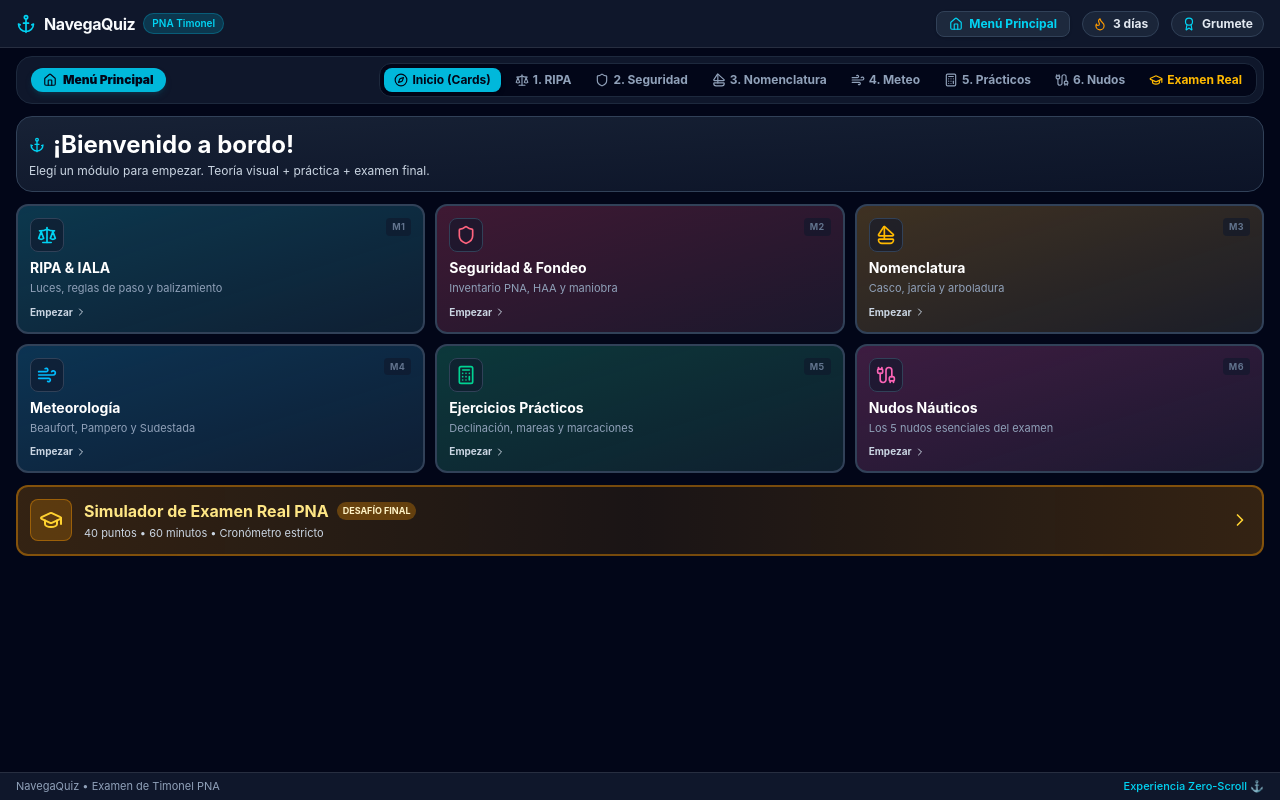
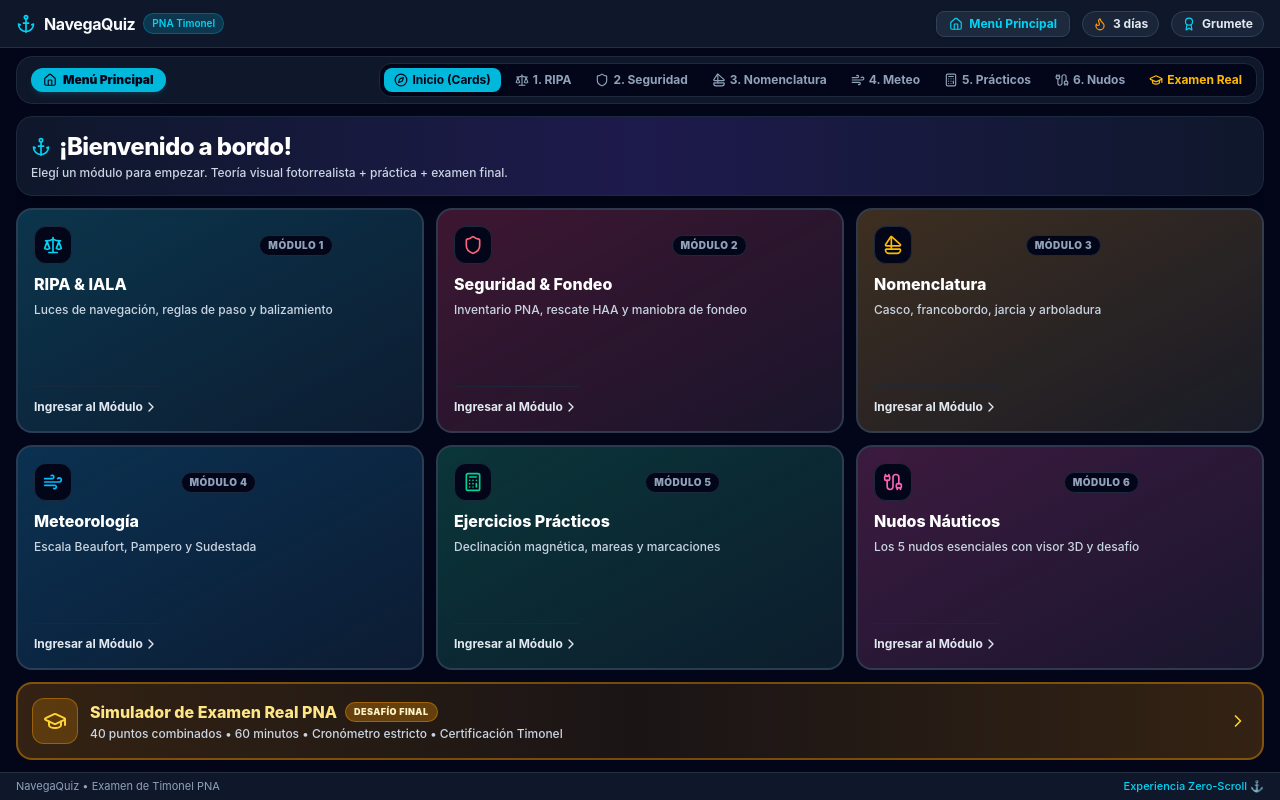
Before and after one commit to jcastillovnz/navega-quiz, a React (Vite) app: page / in a window 1280 px wide. Built offline with nearby package versions, Linux system fonts and the light colour scheme.

Commit message:
style: stretch module cards in DashboardView to fill 100% vertical space without empty gaps

```diff
--- a/src/components/dashboard/DashboardView.tsx
+++ b/src/components/dashboard/DashboardView.tsx
@@ -33,60 +33,60 @@ const MODULES: ModuleCard[] = [
     id: 'RIPA',
     number: 1,
     title: 'RIPA & IALA',
-    description: 'Luces, reglas de paso y balizamiento',
+    description: 'Luces de navegación, reglas de paso y balizamiento',
     icon: Scale,
     gradient: 'from-cyan-500/20 to-cyan-500/5',
-    borderColor: 'hover:border-cyan-500/60',
+    borderColor: 'hover:border-cyan-500/60 border-slate-700/80',
     iconColor: 'text-cyan-400'
   },
   {
     id: 'SEGURIDAD',
     number: 2,
     title: 'Seguridad & Fondeo',
-    description: 'Inventario PNA, HAA y maniobra',
+    description: 'Inventario PNA, rescate HAA y maniobra de fondeo',
     icon: Shield,
     gradient: 'from-rose-500/20 to-rose-500/5',
-    borderColor: 'hover:border-rose-500/60',
+    borderColor: 'hover:border-rose-500/60 border-slate-700/80',
     iconColor: 'text-rose-400'
   },
   {
     id: 'NOMENCLATURA',
     number: 3,
     title: 'Nomenclatura',
-    description: 'Casco, jarcia y arboladura',
+    description: 'Casco, francobordo, jarcia y arboladura',
     icon: Sailboat,
     gradient: 'from-amber-500/20 to-amber-500/5',
-    borderColor: 'hover:border-amber-500/60',
+    borderColor: 'hover:border-amber-500/60 border-slate-700/80',
     iconColor: 'text-amber-400'
   },
   {
     id: 'METEOROLOGIA',
     number: 4,
     title: 'Meteorología',
-    description: 'Beaufort, Pampero y Sudestada',
+    description: 'Escala Beaufort, Pampero y Sudestada',
     icon: Wind,
     gradient: 'from-sky-500/20 to-sky-500/5',
-    borderColor: 'hover:border-sky-500/60',
+    borderColor: 'hover:border-sky-500/60 border-slate-700/80',
     iconColor: 'text-sky-400'
   },
   {
     id: 'PRACTICOS',
     number: 5,
     title: 'Ejercicios Prácticos',
-    description: 'Declinación, mareas y marcaciones',
+    description: 'Declinación magnética, mareas y marcaciones',
     icon: Calculator,
     gradient: 'from-emerald-500/20 to-emerald-500/5',
-    borderColor: 'hover:border-emerald-500/60',
+    borderColor: 'hover:border-emerald-500/60 border-slate-700/80',
     iconColor: 'text-emerald-400'
   },
   {
     id: 'NUDOS',
     number: 6,
     title: 'Nudos Náuticos',
-    description: 'Los 5 nudos esenciales del examen',
+    description: 'Los 5 nudos esenciales con visor 3D y desafío',
     icon: Cable,
     gradient: 'from-pink-500/20 to-pink-500/5',
-    borderColor: 'hover:border-pink-500/60',
+    borderColor: 'hover:border-pink-500/60 border-slate-700/80',
     iconColor: 'text-pink-400'
   }
 ];
@@ -109,38 +109,38 @@ export const DashboardView: React.FC<DashboardViewProps> = ({ onSelectModule })
   }, []);
 
   return (
-    <div className="flex-1 flex flex-col gap-3 min-h-0 min-w-0 overflow-hidden">
+    <div className="h-full flex flex-col gap-3 min-h-0 min-w-0 overflow-hidden">
       {/* Hero compacto */}
-      <div className="bg-gradient-to-br from-slate-800/80 to-slate-900/80 border border-slate-700 rounded-2xl p-3 shrink-0">
-        <div className="flex items-start justify-between gap-3 flex-wrap min-w-0">
+      <div className="bg-gradient-to-r from-slate-900 via-indigo-950 to-slate-900 border border-slate-800 rounded-2xl p-3.5 shrink-0 shadow-lg">
+        <div className="flex items-center justify-between gap-3 flex-wrap min-w-0">
           <div className="flex-1 min-w-0">
             <div className="flex items-center gap-2 mb-0.5">
-              <Anchor className="w-4 h-4 text-cyan-400" />
-              <h1 className="text-xl md:text-2xl font-bold text-white">¡Bienvenido a bordo!</h1>
+              <Anchor className="w-5 h-5 text-cyan-400" />
+              <h1 className="text-xl md:text-2xl font-extrabold text-white tracking-tight">¡Bienvenido a bordo!</h1>
             </div>
-            <p className="text-slate-300 text-xs">
+            <p className="text-slate-300 text-xs font-medium">
               {progress && progress.xp > 0
                 ? `Continuá tu preparación para el examen de Timonel de Yate Vela y Motor.`
-                : `Elegí un módulo para empezar. Teoría visual + práctica + examen final.`}
+                : `Elegí un módulo para empezar. Teoría visual fotorrealista + práctica + examen final.`}
             </p>
           </div>
 
           {progress && progress.xp > 0 && (
-            <div className="flex gap-1.5 flex-wrap">
+            <div className="flex gap-2 flex-wrap">
               <StatChip
-                icon={<Trophy className="w-3 h-3" />}
+                icon={<Trophy className="w-3.5 h-3.5" />}
                 label="Mejor"
                 value={`${bestScore}%`}
                 color="text-amber-300"
               />
               <StatChip
-                icon={<Star className="w-3 h-3 fill-amber-400 text-amber-400" />}
+                icon={<Star className="w-3.5 h-3.5 fill-amber-400 text-amber-400" />}
                 label="Prom."
                 value={`${avgScore}%`}
                 color="text-cyan-300"
               />
               <StatChip
-                icon={<GraduationCap className="w-3 h-3" />}
+                icon={<GraduationCap className="w-3.5 h-3.5" />}
                 label="Ex."
                 value={String(examCount)}
                 color="text-emerald-300"
@@ -150,29 +150,32 @@ export const DashboardView: React.FC<DashboardViewProps> = ({ onSelectModule })
         </div>
       </div>
 
-      {/* Grid de módulos */}
-      <div className="grid grid-cols-1 sm:grid-cols-2 lg:grid-cols-3 gap-2.5 flex-1 min-h-0 content-start">
+      {/* Grid de módulos que ocupa el 100% del alto restante (Sin Espacio Vacío) */}
+      <div className="grid grid-cols-1 sm:grid-cols-2 lg:grid-cols-3 gap-3 flex-1 min-h-0 sm:grid-rows-2">
         {MODULES.map(m => {
           const Icon = m.icon;
           return (
             <button
               key={m.id}
               onClick={() => onSelectModule(m.id)}
-              className={`group text-left bg-gradient-to-br ${m.gradient} bg-slate-800/50 border-2 border-slate-700 ${m.borderColor} rounded-xl p-3 transition-all duration-300 hover:scale-[1.02] hover:shadow-xl active:scale-[0.98]`}
+              className={`group text-left bg-gradient-to-br ${m.gradient} bg-slate-900/90 border-2 ${m.borderColor} rounded-2xl p-4 flex flex-col justify-between transition-all duration-300 hover:scale-[1.01] hover:shadow-2xl active:scale-[0.99] cursor-pointer h-full`}
             >
-              <div className="flex items-start justify-between mb-1.5">
-                <div className={`p-1.5 rounded-lg bg-slate-900/60 border border-slate-700 ${m.iconColor}`}>
-                  <Icon className="w-5 h-5" />
+              <div>
+                <div className="flex items-center justify-between mb-2">
+                  <div className={`p-2 rounded-xl bg-slate-950 border border-slate-800 ${m.iconColor} group-hover:scale-110 transition-transform`}>
+                    <Icon className="w-5 h-5" />
+                  </div>
+                  <span className="text-[10px] font-black text-slate-400 uppercase tracking-wider bg-slate-950 px-2 py-0.5 rounded-full border border-slate-800">
+                    Módulo {m.number}
+                  </span>
                 </div>
-                <span className="text-[9px] font-bold text-slate-500 uppercase tracking-wider bg-slate-900/60 px-1.5 py-0.5 rounded">
-                  M{m.number}
-                </span>
+                <h3 className="text-base font-extrabold text-white mb-1 group-hover:text-cyan-300 transition-colors">{m.title}</h3>
+                <p className="text-xs text-slate-300 leading-relaxed font-medium line-clamp-2">{m.description}</p>
               </div>
-              <h3 className="text-sm font-bold text-white mb-0.5">{m.title}</h3>
-              <p className="text-[11px] text-slate-400 mb-2 line-clamp-1">{m.description}</p>
-              <div className="flex items-center text-[10px] font-bold text-slate-300 group-hover:text-cyan-300 transition-colors">
-                Empezar
-                <ChevronRight className="w-3 h-3 ml-0.5 group-hover:translate-x-1 transition-transform" />
+
+              <div className="flex items-center justify-between pt-3 border-t border-slate-800/80 text-xs font-bold text-slate-200 group-hover:text-cyan-400 transition-colors mt-2">
+                <span>Ingresar al Módulo</span>
+                <ChevronRight className="w-4 h-4 group-hover:translate-x-1 transition-transform" />
               </div>
             </button>
           );
@@ -182,24 +185,24 @@ export const DashboardView: React.FC<DashboardViewProps> = ({ onSelectModule })
       {/* CTA Examen Final */}
       <button
         onClick={() => onSelectModule('EXAMEN')}
-        className="group relative w-full bg-gradient-to-r from-amber-500/20 via-amber-500/10 to-amber-500/20 border-2 border-amber-500/40 hover:border-amber-500 rounded-xl p-3 transition-all duration-300 hover:scale-[1.01] hover:shadow-2xl hover:shadow-amber-500/20 active:scale-[0.99] shrink-0"
+        className="group relative w-full bg-gradient-to-r from-amber-500/20 via-amber-500/10 to-amber-500/20 border-2 border-amber-500/40 hover:border-amber-500 rounded-2xl p-3.5 transition-all duration-300 hover:scale-[1.005] hover:shadow-2xl hover:shadow-amber-500/20 active:scale-[0.99] shrink-0 cursor-pointer"
       >
         <div className="flex items-center gap-3">
-          <div className="p-2 rounded-lg bg-amber-500/20 border border-amber-500/40">
+          <div className="p-2.5 rounded-xl bg-amber-500/20 border border-amber-500/40 group-hover:scale-105 transition-transform">
             <GraduationCap className="w-6 h-6 text-amber-300" />
           </div>
           <div className="flex-1 text-left">
             <div className="flex items-center gap-2 mb-0.5">
-              <h3 className="text-base font-bold text-amber-200">Simulador de Examen Real PNA</h3>
-              <span className="text-[9px] font-bold bg-amber-500/30 text-amber-100 px-1.5 py-0.5 rounded-full">
+              <h3 className="text-base font-extrabold text-amber-200">Simulador de Examen Real PNA</h3>
+              <span className="text-[9px] font-black bg-amber-500/30 text-amber-100 px-2 py-0.5 rounded-full border border-amber-500/40 uppercase tracking-wider">
                 DESAFÍO FINAL
               </span>
             </div>
-            <p className="text-[11px] text-slate-300">
-              40 puntos • 60 minutos • Cronómetro estricto
+            <p className="text-xs text-slate-300 font-medium">
+              40 puntos combinados • 60 minutos • Cronómetro estricto • Certificación Timonel
             </p>
           </div>
-          <ChevronRight className="w-5 h-5 text-amber-300 group-hover:translate-x-1 transition-transform" />
+          <ChevronRight className="w-5 h-5 text-amber-300 group-hover:translate-x-1.5 transition-transform" />
         </div>
       </button>
     </div>
@@ -212,9 +215,9 @@ const StatChip: React.FC<{ icon: React.ReactNode; label: string; value: string;
   value,
   color
 }) => (
-  <div className="flex items-center gap-1 bg-slate-900/60 border border-slate-700 px-2 py-0.5 rounded-full">
+  <div className="flex items-center gap-1.5 bg-slate-950/80 border border-slate-800 px-2.5 py-1 rounded-full">
     {icon}
-    <span className="text-[9px] text-slate-400 uppercase tracking-wider">{label}</span>
-    <span className={`text-xs font-bold ${color}`}>{value}</span>
+    <span className="text-[10px] text-slate-400 uppercase font-bold tracking-wider">{label}</span>
+    <span className={`text-xs font-black ${color}`}>{value}</span>
   </div>
 );
```
